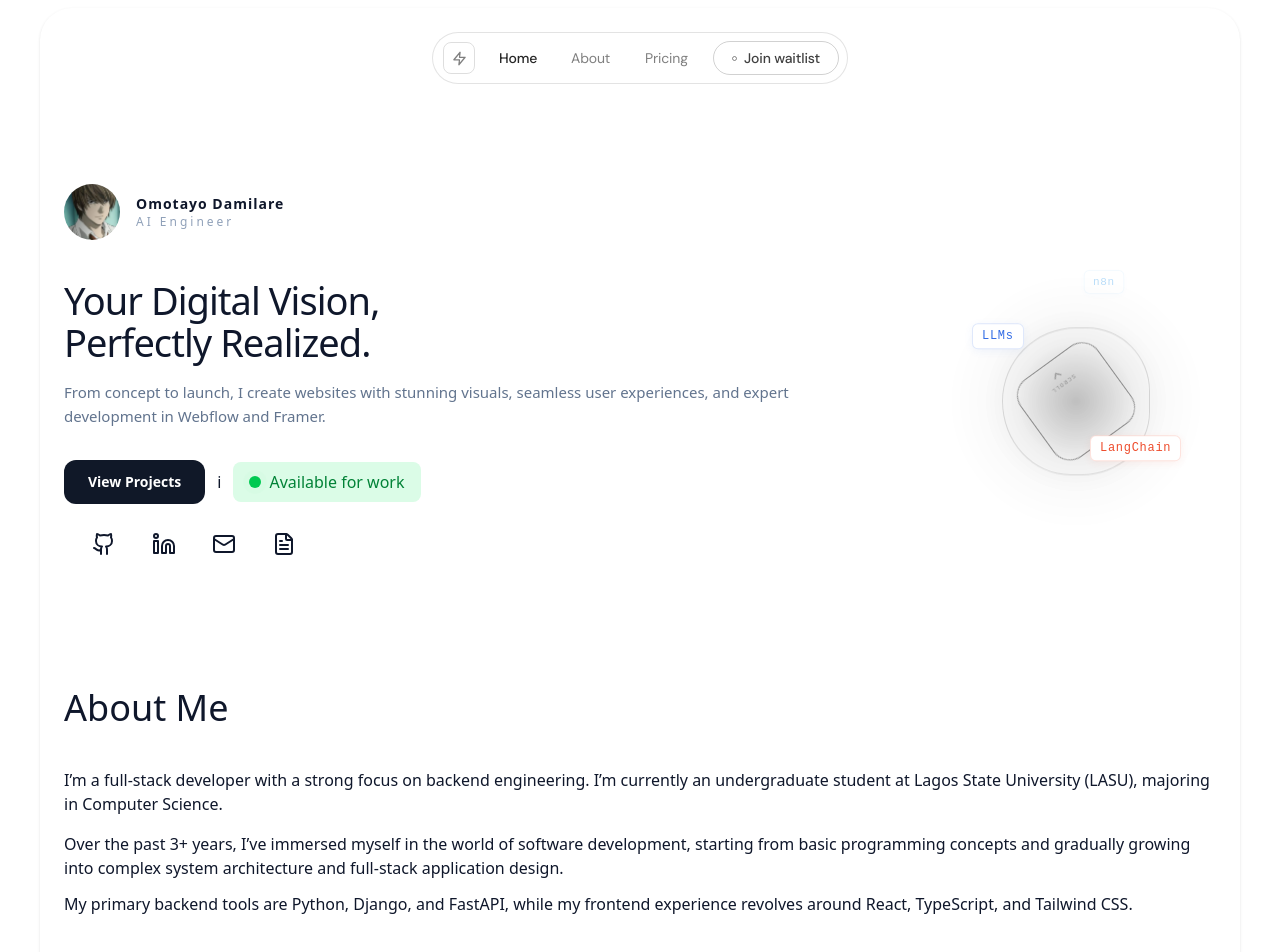
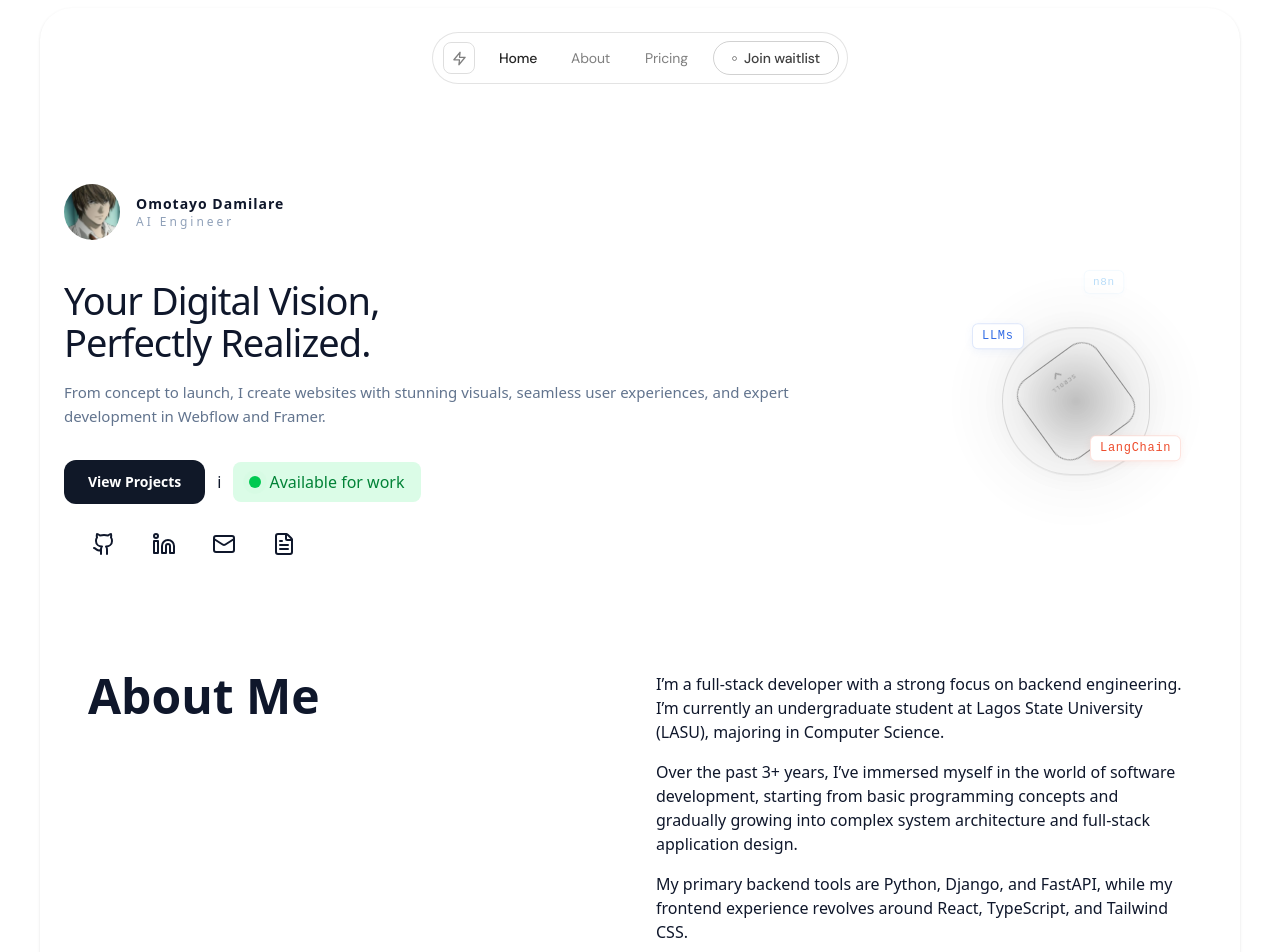
Before and after one commit to Dahmie87/portfolioIn3d, a React (Vite) app: page / in a window 1280 px wide. Shown: the top 952 px of the page. Built offline with nearby package versions, Linux system fonts and the light colour scheme.

Commit message:
add new about

```diff
--- a/src/components/about.tsx
+++ b/src/components/about.tsx
@@ -1,27 +1,25 @@
 export default function About() {
   return (
-    <>
-      {" "}
-      <div className="px-6">
-        <h1 className="text-4xl py-10 f ont- text-left">About Me</h1>
-        <p className="pb-4">
-          I’m a full-stack developer with a strong focus on backend engineering.
-          I’m currently an undergraduate student at Lagos State University
-          (LASU), majoring in Computer Science.
-          <br />
-        </p>
-        <p className="pb-3">
-          Over the past 3+ years, I’ve immersed myself in the world of software
-          development, starting from basic programming concepts and gradually
-          growing into complex system architecture and full-stack application
-          design.
-        </p>
-        <p>
-          My primary backend tools are Python, Django, and FastAPI, while my
-          frontend experience revolves around React, TypeScript, and Tailwind
-          CSS.
-        </p>
+    <section className="max-w-6xl mx-auto p-6">
+      <div className="grid grid-cols-1 md:grid-cols-2 gap-8">
+        {/* Left Column */}
+        <div className="font-bold text-4xl md:text-5xl">
+          About Me
+        </div>
+
+        {/* Right Column */}
+        <div className="space-y-4">
+          <p>
+            I’m a full-stack developer with a strong focus on backend engineering. I’m currently an undergraduate student at Lagos State University (LASU), majoring in Computer Science.
+          </p>
+          <p>
+            Over the past 3+ years, I’ve immersed myself in the world of software development, starting from basic programming concepts and gradually growing into complex system architecture and full-stack application design.
+          </p>
+          <p>
+            My primary backend tools are Python, Django, and FastAPI, while my frontend experience revolves around React, TypeScript, and Tailwind CSS.
+          </p>
+        </div>
       </div>
-    </>
+    </section>
   );
 }
```
